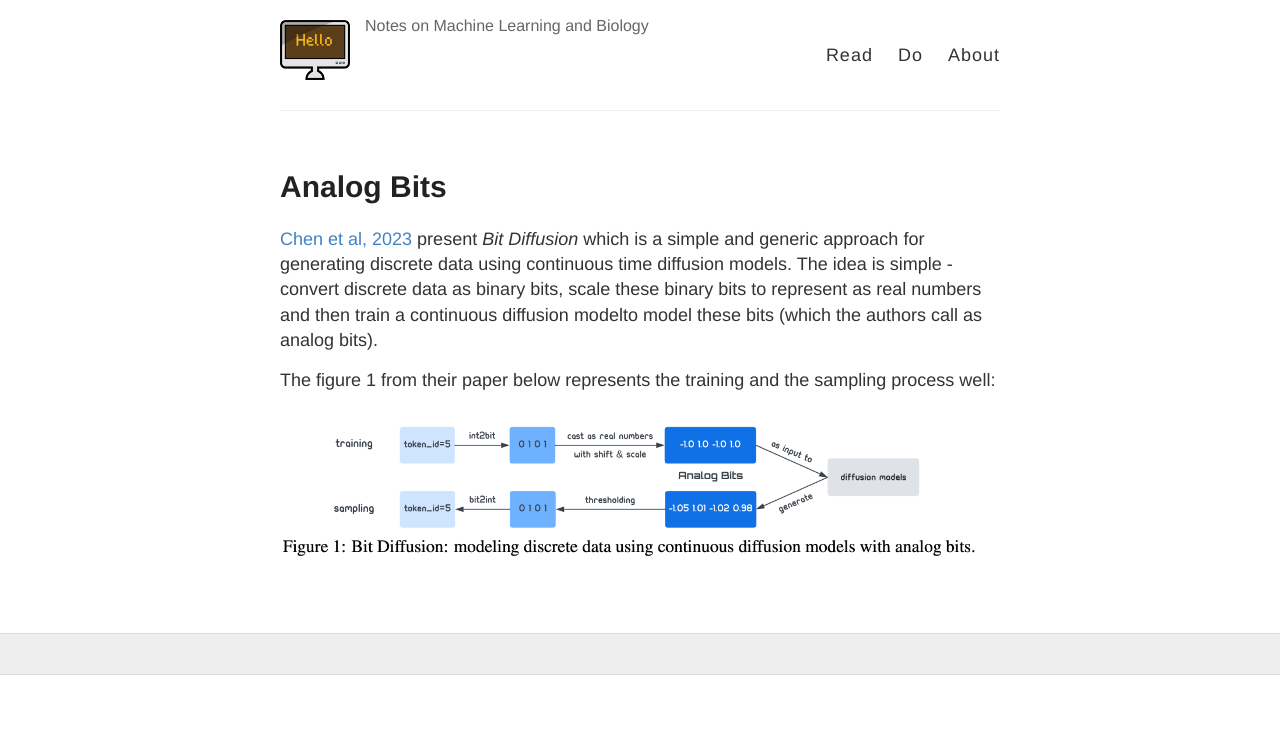
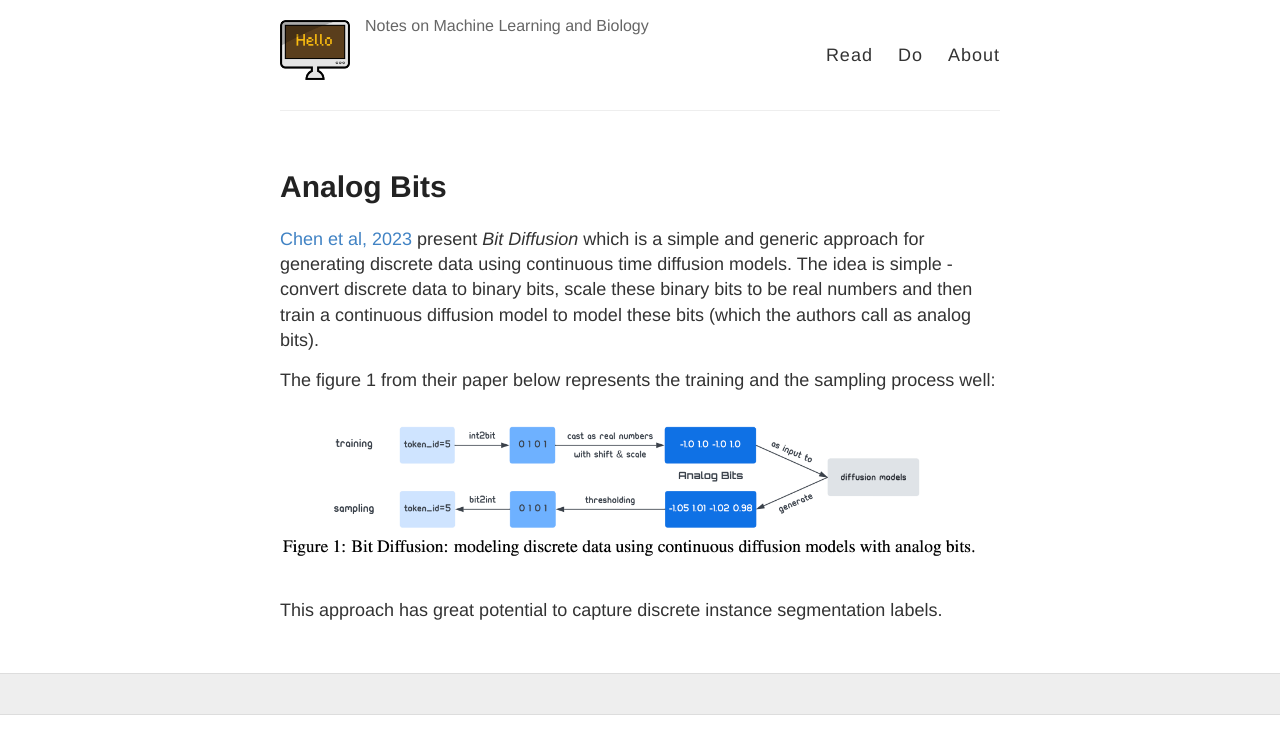
Before and after one commit to lmanan/lmanan.github.io, a Jekyll site: the page built from _posts/2021-04-25-Analog-bits.md, in a window 1280 px wide. Shown: the top 754 px of the page. Built offline with Jekyll 4.4.1, drawn with Linux system fonts in a browser that asks for light colours; a script that is not in the unit is left out.

Commit message:
update post

```diff
--- a/_posts/2021-04-25-Analog-bits.md
+++ b/_posts/2021-04-25-Analog-bits.md
@@ -7,8 +7,11 @@ mathjax: true
 comments: true
 ---
 
-[Chen et al, 2023](https://arxiv.org/pdf/2208.04202.pdf) present *Bit Diffusion* which is a simple and generic approach for generating discrete data using continuous time diffusion models. The idea is simple - convert discrete data as binary bits, scale these binary bits to represent as real numbers and then train a continuous diffusion modelto model these bits (which the authors call as analog bits).
+[Chen et al, 2023](https://arxiv.org/pdf/2208.04202.pdf) present *Bit Diffusion* which is a simple and generic approach for generating discrete data using continuous time diffusion models. The idea is simple - convert discrete data to binary bits, scale these binary bits to be real numbers and then train a continuous diffusion model to model these bits (which the authors call as analog bits).
 
 The figure 1 from their paper below represents the training and the sampling process well:
 
 <p><figure><img src="/images/2021-04-25/analog-bits.png" alt=""/></figure></p>
+
+
+This approach has great potential to capture discrete instance segmentation labels.
```
